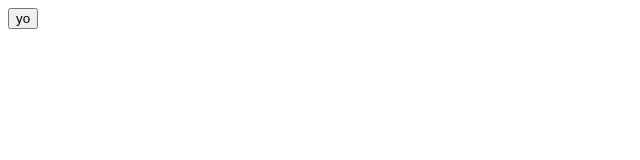
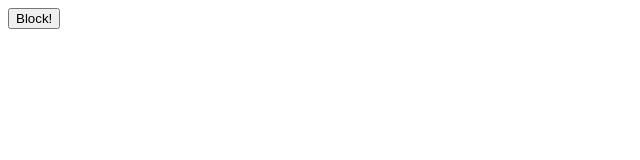
Before and after one commit to BigOrange233/G.G., a browser extension: page index.html in a window 1280 px wide. Shown: the full height of the page, 0-640 px from the left. Drawn offline with Linux system fonts and the light colour scheme.

Commit message:
add id to button

```diff
--- a/index.html
+++ b/index.html
@@ -1,19 +1,11 @@
 <!DOCTYPE html>
 <html lang="en">
   <head>
-        <meta charset ="UTF-8">
+    <meta charset="UTF-8" />
     <title>Task Focusing for Chrome</title>
   </head>
   <body>
-        <button> yo</button>
+    <button id="block">Block!</button>
     <script src="main.js" charset="UTF-8"></script>
   </body>
-
-
-
-
-
-
-
-
 </html>
```
Lines whose indentation alone changed are shown as unchanged.
